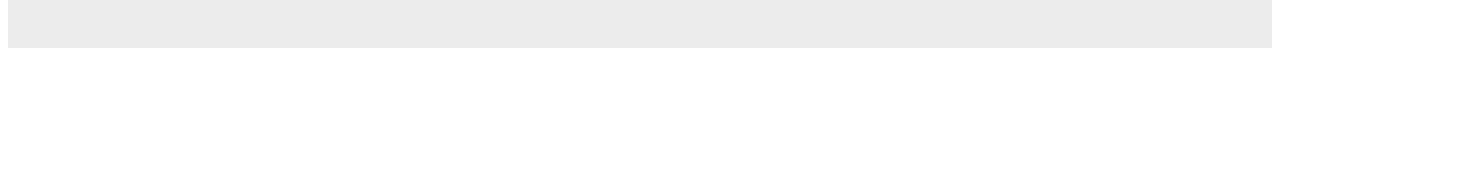
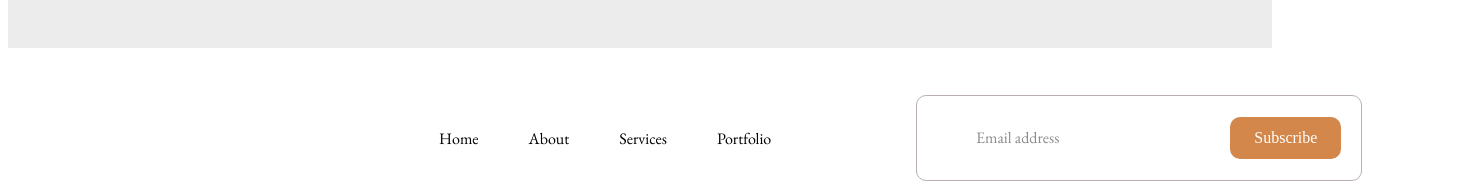
Before and after one commit to Kwabs-97/wedding-planner, a React (Create React App) app: page / in a window 1280 px wide. Shown: the part 4306-4492 px from the top of the page, 1462 px wide, since content can reach past the window. Before the commit the page ends 4362 px from the top, so only its background shows below. Built offline with nearby package versions, Linux system fonts and the light colour scheme.

Commit message:
footer email input

```diff
--- a/package.json
+++ b/package.json
@@ -9,6 +9,7 @@
     "react": "^18.2.0",
     "react-dom": "^18.2.0",
     "react-scripts": "5.0.1",
+    "react-scroll": "^1.8.9",
     "web-vitals": "^2.1.4"
   },
   "scripts": {
--- a/src/App.js
+++ b/src/App.js
@@ -8,6 +8,7 @@ import Portfolio from "./Components/Portfolio";
 import Testimonial from "./Components/Testimonial";
 import Article from "./Components/Article";
 import Contact from "./Components/Contact";
+import Footer from "./Components/Footer";
 
 function App() {
   return (
@@ -19,6 +20,7 @@ function App() {
       <Testimonial />
       <Article />
       <Contact />
+      <Footer />
     </div>
   );
 }
--- a/src/Components/Footer.js
+++ b/src/Components/Footer.js
@@ -1,16 +1,57 @@
 /** @format */
 
-import React from "react";
+import React, { useState, useEffect, useRef } from "react";
 import styles from "../Styles/Footer.module.css";
+import { Link, animateScroll as scroll } from "react-scroll";
+import Button from "./Features/Button";
 
+const footerLinks = [
+  {
+    id: 1,
+    link: "Home",
+  },
+  {
+    id: 2,
+    link: "About",
+  },
+  {
+    id: 3,
+    link: "Services",
+  },
+  {
+    id: 4,
+    link: "Portfolio",
+  },
+];
 function Footer() {
+  const [hasValue, setHasValue] = useState(false);
+
+  const handleOnChange = (e) => {
+    if (e.target.value.trim() !== "") {
+      setHasValue(true);
+    }
+  };
+
   return (
     <footer>
       <div className={styles.footerContainer}>
-        <div></div>
-        <div>
-          <span></span>
-          <Button></Button>
+        <div className={styles.footerLinks}>
+          <ul className={styles.links}>
+            {" "}
+            <li>
+              {" "}
+              {footerLinks.map((footerLink) => (
+                <Link to={footerLink.link} key={footerLink.id}>
+                  {footerLink.link}
+                </Link>
+              ))}
+            </li>
+          </ul>
+        </div>
+        <div className={styles.inputContainer}>
+          <input type="email" id="email" onChange={handleOnChange} className={styles.hasValue} />
+          <label htmlFor="email" className={styles.label}>Email address</label>
+          <Button>Subscribe</Button>
         </div>
       </div>
       <div className={styles.line}></div>
--- a/src/Components/Navbar.js
+++ b/src/Components/Navbar.js
@@ -30,7 +30,7 @@ function Navbar() {
         <ul>
           <li>
             {navLinks.map((link) => {
-              return <a key={link.id}>{link.link}</a>;
+              return <a key={link.id} href="#">{link.link}</a>;
             })}
           </li>
         </ul>
--- a/src/Styles/Footer.module.css
+++ b/src/Styles/Footer.module.css
@@ -1,3 +1,82 @@
+/** @format */
+
 footer {
+}
 
+footer .footerContainer {
+  display: inline-flex;
+  align-items: center;
+  gap: 9.0625rem;
+  margin: 2.94rem 6.25rem 0 24.44rem;
 }
+
+footer .footerContainer .links {
+  display: flex;
+  align-items: flex-start;
+  gap: 3.125rem;
+}
+
+footer .footerContainer .links li {
+  list-style: none;
+  display: flex;
+  align-items: flex-start;
+  gap: 3.125rem;
+}
+
+footer .footerContainer .links li a {
+  text-decoration: none;
+  color: #000;
+  font-family: "EB Garamond", serif;
+  font-size: 1rem;
+  font-style: normal;
+  font-weight: 400;
+  line-height: normal;
+}
+
+footer .footerContainer .inputContainer {
+  display: flex;
+  padding: 0.5rem 1.25rem 0.5rem 1.875rem;
+  justify-content: flex-end;
+  align-items: center;
+  gap: 5.5625rem;
+  border-radius: 0.625rem;
+  border: 1px solid #bbb0b0;
+  background: #fff;
+}
+
+footer .footerContainer .inputContainer input {
+  padding: 1.75rem 10.25rem 0.8125rem 1.875rem;
+  width: 100%;
+  color: black;
+  font-family: "EB Garamond", serif;
+  font-size: 1.3rem;
+  font-style: normal;
+  font-weight: 400;
+  line-height: normal;
+  border: none;
+  outline: none;
+}
+
+footer .footerContainer .inputContainer input:focus ~ label {
+  transform: translateY(-11px);
+  transition: all 0.5s ease;
+  font-size: 0.8rem;
+}
+
+footer .footerContainer .inputContainer input.hasVal  ue:not(:focus) ~ label {
+  transform: translateY(-11px);
+  transition: all 0.5s ease;
+  font-size: 0.8rem;
+}
+
+footer .footerContainer .inputContainer label {
+  position: absolute;
+  left: 61rem;
+  color: #8b8b8b;
+  font-family: "EB Garamond", serif;
+  font-size: 1rem;
+  font-style: normal;
+  font-weight: 400;
+  line-height: 150%;
+  transition: all ease 0.5s;
+}
```
Also changed, not shown: 1 other file (tests, documents, lock files or other folders).
